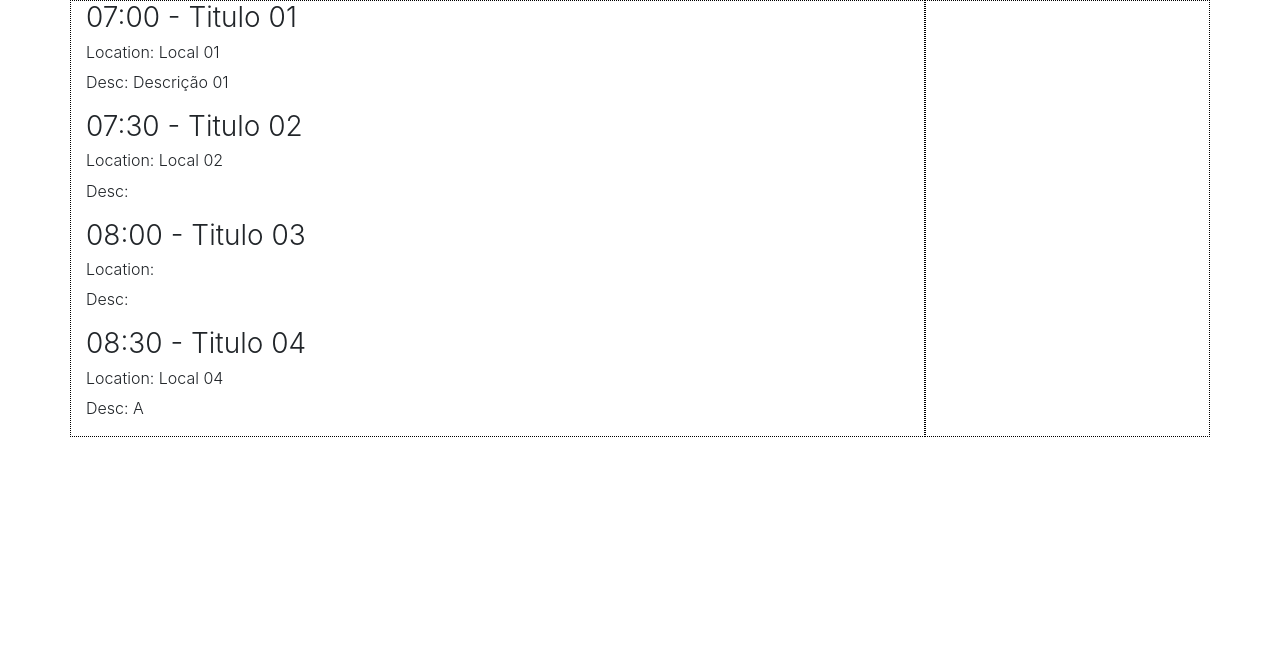
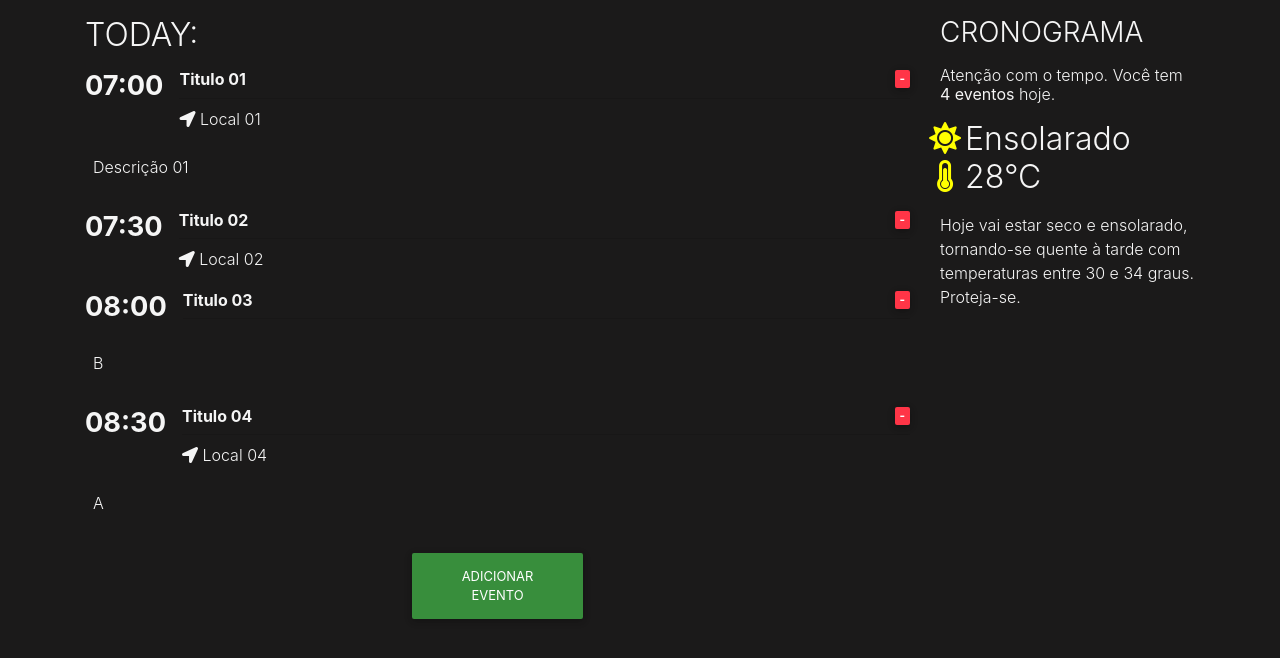
Before and after one commit to AndreSVyeyra/app-agenda, a React (Create React App) app: page / in a window 1280 px wide. Shown: the top 658 px of the page. Built offline with nearby package versions, Linux system fonts and the light colour scheme.

Commit message:
Adicionando lógica e estilos

```diff
--- a/src/App.js
+++ b/src/App.js
@@ -2,7 +2,7 @@ import React, { Component } from "react";
 import '@fortawesome/fontawesome-free/css/all.min.css';
 import "bootstrap-css-only/css/bootstrap.min.css";
 import "mdbreact/dist/css/mdb.css";
-import { MDBContainer, MDBRow, MDBCol } from "mdbreact";
+import {MDBBtn, MDBModal, MDBModalBody, MDBModalHeader, MDBModalFooter, MDBIcon, MDBContainer, MDBRow, MDBCol } from "mdbreact";
 import "./index.css";
 import Event from './Event.js';
 
@@ -10,6 +10,7 @@ class App extends Component {
   constructor(props) {
     super(props);
     this.state = {
+      modal: false,
       events: [
         {
           id: 1,
@@ -27,7 +28,8 @@ class App extends Component {
         {
           id: 3,
           time: "08:00",
-          title: "Titulo 03"
+          title: "Titulo 03",
+          description: "B"
         },
         {
           id: 4,
@@ -44,8 +46,10 @@ class App extends Component {
           <React.Fragment>
           <MDBContainer>
             <MDBRow>
-              <MDBCol md="9">
-              {this.state.events.map(event => (
+              <MDBCol md="9" className="mb-r">
+              <h2 className="text-uppercase my-3">Today:</h2>
+              <div id="schedule-items">
+                {this.state.events.map(event => (
                   <Event
                     key={event.id}
                     id={event.id}
@@ -53,14 +57,70 @@ class App extends Component {
                     title={event.title}
                     location={event.location}
                     description={event.description}
+                    onDelete={this.handleDelete}
                   />
                 ))}
-              </MDBCol>
-              <MDBCol md="3" />
-            </MDBRow>
+              </div>
+              <MDBRow className="mb-4">
+                <MDBCol xl="3" md="6" className="mx-auto text-center">
+                  <MDBBtn color="green" rounded onClick={this.toggleModal}>
+                    Adicionar evento
+                  </MDBBtn>
+                </MDBCol>
+              </MDBRow>
+            </MDBCol>
+            <MDBCol md="3">
+              <h3 className="text-uppercase my-3">CRONOGRAMA</h3>
+              <h6 className="my-3">
+                Atenção com o tempo. Você tem {" "}
+                <b>{this.state.events.length} eventos </b> hoje.
+              </h6>
+              <h2 className="my-3">
+                <MDBRow>
+                    <MDBCol xs="3" className="text-center">
+                      <MDBIcon icon="sun" fixed />
+                    </MDBCol>
+                    <MDBCol xs="9">Ensolarado</MDBCol>
+                  </MDBRow>
+                  <MDBRow>
+                    <MDBCol xs="3" className="text-center">
+                    <MDBIcon icon="thermometer-three-quarters" fixed />
+                    </MDBCol>
+                    <MDBCol xs="9">28°C</MDBCol>
+                  </MDBRow>
+              </h2>
+              <p>
+              Hoje vai estar seco e ensolarado, tornando-se
+              quente à tarde com temperaturas entre 30 e 34 graus.
+              Proteja-se.
+              </p>
+            </MDBCol>
+          </MDBRow>
           </MDBContainer>
+          <MDBModal isOpen={this.state.modal} toggle={this.toggleModal}>
+          <MDBModalHeader
+            className="text-center color"
+            titleClass="w-100 font-weight-bold"
+            toggle={this.toggleModal}
+          >
+            Adicionar novo evento
+          </MDBModalHeader>
+          <MDBModalBody>Body</MDBModalBody>
+          <MDBModalFooter className="justify-content-center">
+          </MDBModalFooter>
+        </MDBModal>
           </React.Fragment>
       );
   }
+  handleDelete = eventId => {
+    const events = this.state.events.filter(e => e.id !== eventId);
+    this.setState({ events });
+  };
+  toggleModal = () => {
+    this.setState({
+      modal: !this.state.modal
+    });
+  };
 }
+
 export default App;
--- a/src/Event.js
+++ b/src/Event.js
@@ -2,15 +2,38 @@ import React, { Component } from "react";
 import '@fortawesome/fontawesome-free/css/all.min.css';
 import "bootstrap-css-only/css/bootstrap.min.css";
 import "mdbreact/dist/css/mdb.css";
+import {MDBBtn, MDBInput, MDBModal, MDBModalBody, MDBModalHeader, MDBModalFooter, MDBIcon, MDBBadge, MDBContainer, MDBRow, MDBCol} from "mdbreact";
 import "./index.css";
 
 class Event extends Component {
   render() {
     return (
         <React.Fragment>
-            <h3>{this.props.time} - {this.props.title}</h3>
-            <h6>Location: {this.props.location}</h6>
-            <p>Desc: {this.props.description}</p>
+            <div className="media mt-1">
+                <h3 className="h3-responsive font-weight-bold mr-3">
+                {this.props.time}
+                </h3>
+
+                <div className="media-body mb-3 mb-lg-3">
+                    <MDBBadge onClick={() => this.props.onDelete(this.props.id)} color="danger" className="ml-2 float-right">
+                    -
+                    </MDBBadge>
+                    <h6 className="mt-0 font-weight-bold">{this.props.title} </h6>{" "}
+                    <hr className="hr-bold my-2" />
+                    {this.props.location && (
+                        <React.Fragment>
+                            <p className="font-smaller mb-0">
+                            <MDBIcon icon="location-arrow" /> {this.props.location}
+                            </p>
+                        </React.Fragment>
+                    )}
+                </div>
+            </div>
+            {this.props.description && (
+                <p className="p-2 mb-4 lighten-5 lighten-5">
+                {this.props.description}
+                </p>
+            )}
         </React.Fragment>
     );
   }
--- a/src/index.css
+++ b/src/index.css
@@ -1,4 +1,5 @@
 body {
+  background-color: #1b1a1a;
   margin: 0;
   font-family: -apple-system, BlinkMacSystemFont, 'Segoe UI', 'Roboto', 'Oxygen',
     'Ubuntu', 'Cantarell', 'Fira Sans', 'Droid Sans', 'Helvetica Neue',
@@ -6,12 +7,20 @@ body {
   -webkit-font-smoothing: antialiased;
   -moz-osx-font-smoothing: grayscale;
 }
+div{
+  color:whitesmoke;
+}
+.text-center{
+  color: yellow;
+}
+.color{
+  color: #1b1a1a;
+}
 
 code {
   font-family: source-code-pro, Menlo, Monaco, Consolas, 'Courier New',
     monospace;
 }
-div[class^="col"],
-div[class*=" col"] {
-    border: 1px dotted black;
+p {
+  text-align: start;
 }
```
